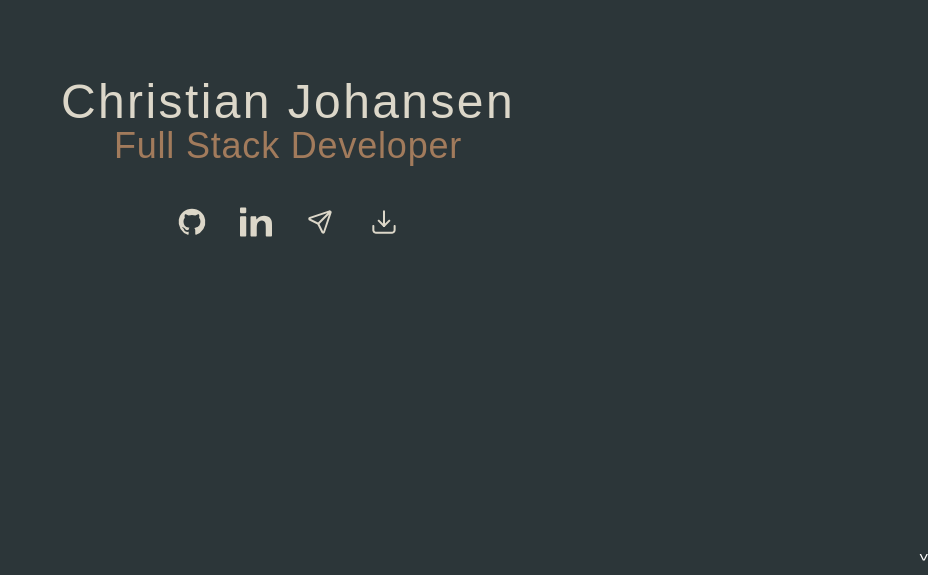
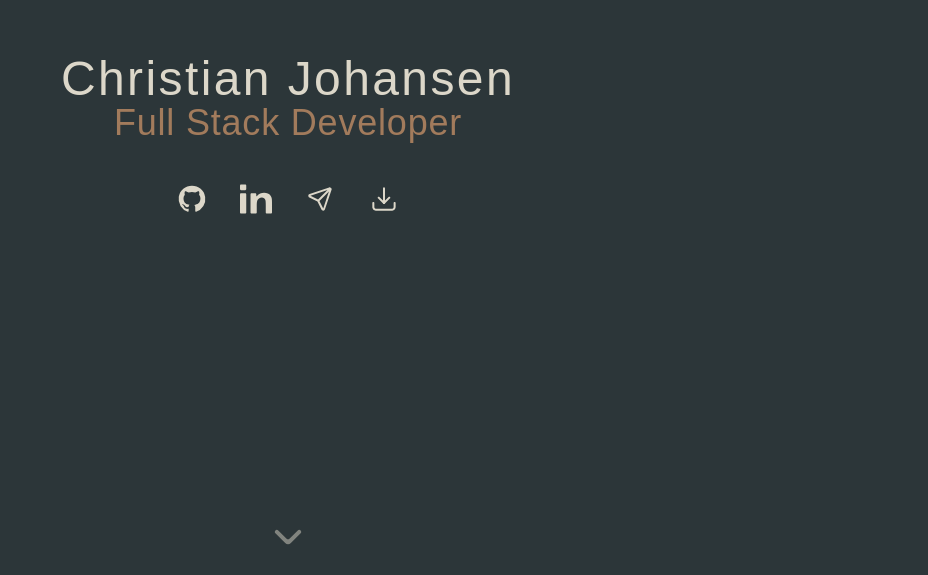
Before and after one commit to cjohansen11/portfolio, a SvelteKit app: page / in a window 1280 px wide. Shown: the part 225-800 px from the top of the page, without its empty margins (352-1280 px from the left). Built offline with nearby package versions, Linux system fonts and the light colour scheme; no server answers; a web font is replaced by a local one.

Commit message:
Added in/out transitions from home to portfolio Added styling to animate the portfolio button Added basic styling to portfolio page

```diff
--- a/src/routes/+page.svelte
+++ b/src/routes/+page.svelte
@@ -1,12 +1,26 @@
 <script lang="ts">
 	import { trackPageView, trackIconClick } from '../hooks/mixpanel';
-	import { fade } from 'svelte/transition';
+	import { fade, slide } from 'svelte/transition';
+	import { onMount } from 'svelte';
+	import { cubicIn, cubicOut } from 'svelte/easing';
+
+	let ready = false;
+	onMount(() => (ready = true));
 
 	trackPageView();
 </script>
 
-<div class="flex h-screen flex-col" transition:fade>
-	<div class="m-auto text-center">
+{#if ready}
+	<div
+		class="flex h-screen flex-col justify-center"
+		in:fade={{ duration: 1000, easing: cubicIn, delay: 100 }}
+		out:slide={{
+			duration: 1000,
+			delay: 100,
+			easing: cubicOut
+		}}
+	>
+		<div class="m-auto text-center" out:fade>
 			<h1 class="lg:text-5xl md:text-4xl sm:text-3xl xs:text-2xl sm:font-medium">
 				Christian Johansen
 			</h1>
@@ -61,7 +75,32 @@
 				</a>
 			</div>
 		</div>
-	<a style="rotate: 180deg; color: white; font-size: 18px; margin-bottom: 8px" href="/portfolio"
-		>^</a
-	>
+		<div class="flex justify-center" out:fade>
+			<a href="/portfolio">
+				<img
+					src="/icons/icon_arrow_down.svg"
+					alt="arrow down icon"
+					class="m-4 lg:h-12 lg:w-12 md:h-8 md:w-8 sm:h-8 sm:w-8 xs:h-8 xs:w-8 pulse"
+				/>
+			</a>
 		</div>
+	</div>
+{/if}
+
+<style>
+	@keyframes pulse {
+		0% {
+			opacity: 0;
+		}
+		50% {
+			opacity: 1;
+		}
+		100% {
+			opacity: 0;
+		}
+	}
+
+	.pulse {
+		animation: pulse 3s cubic-bezier(0.39, 0.575, 0.565, 1) infinite;
+	}
+</style>
--- a/src/routes/portfolio/+page.svelte
+++ b/src/routes/portfolio/+page.svelte
@@ -2,6 +2,9 @@
 	import { fade } from 'svelte/transition';
 </script>
 
-<div transition:fade>
+<div
+	class="flex h-screen flex-col justify-center text-center"
+	in:fade={{ delay: 1000, duration: 1000 }}
+>
 	<h1>Portfolio</h1>
 </div>
```
Also changed, not shown: static/icons/icon_arrow_down.svg (added). Lines whose indentation alone changed are shown as unchanged.
